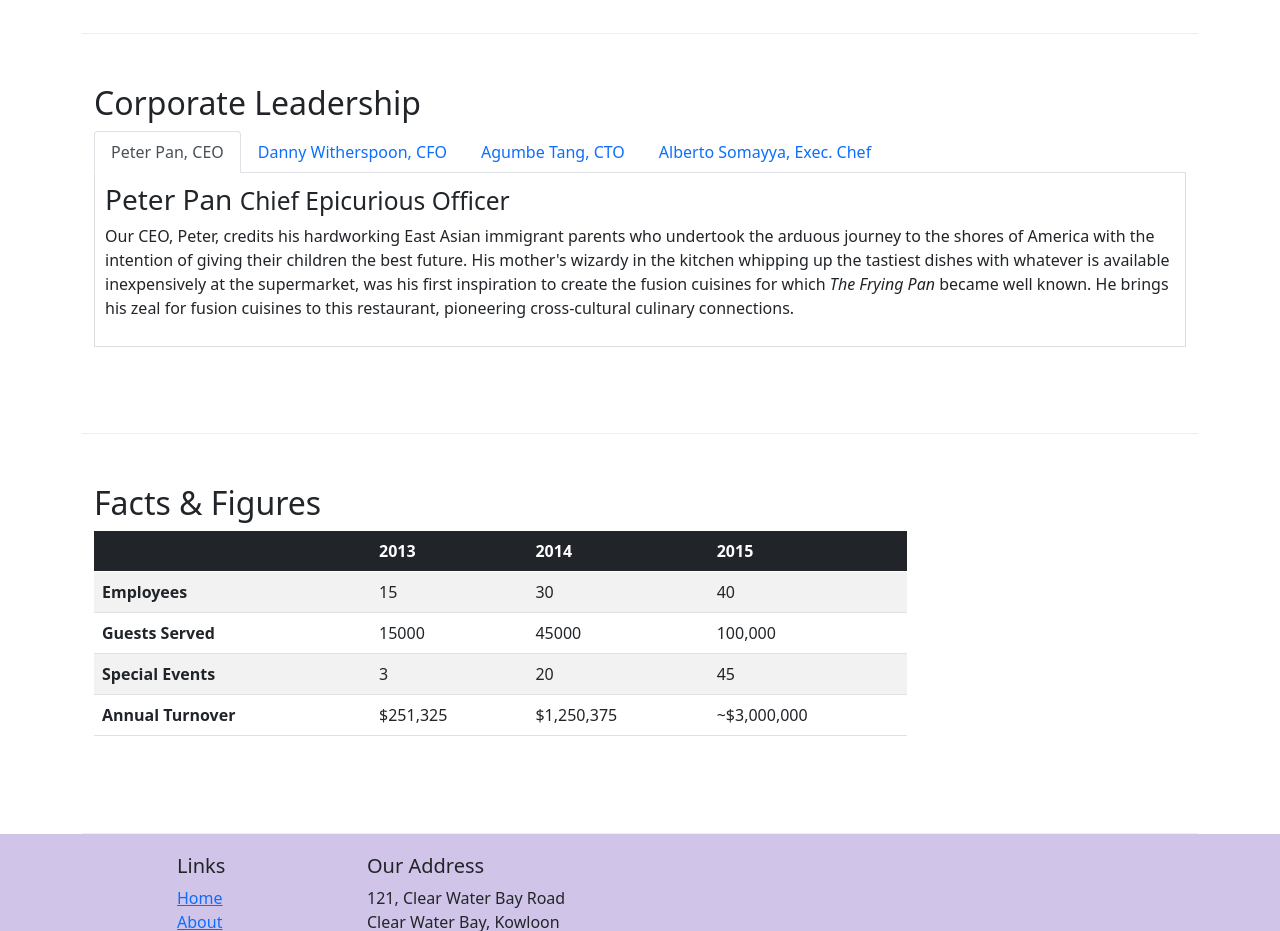
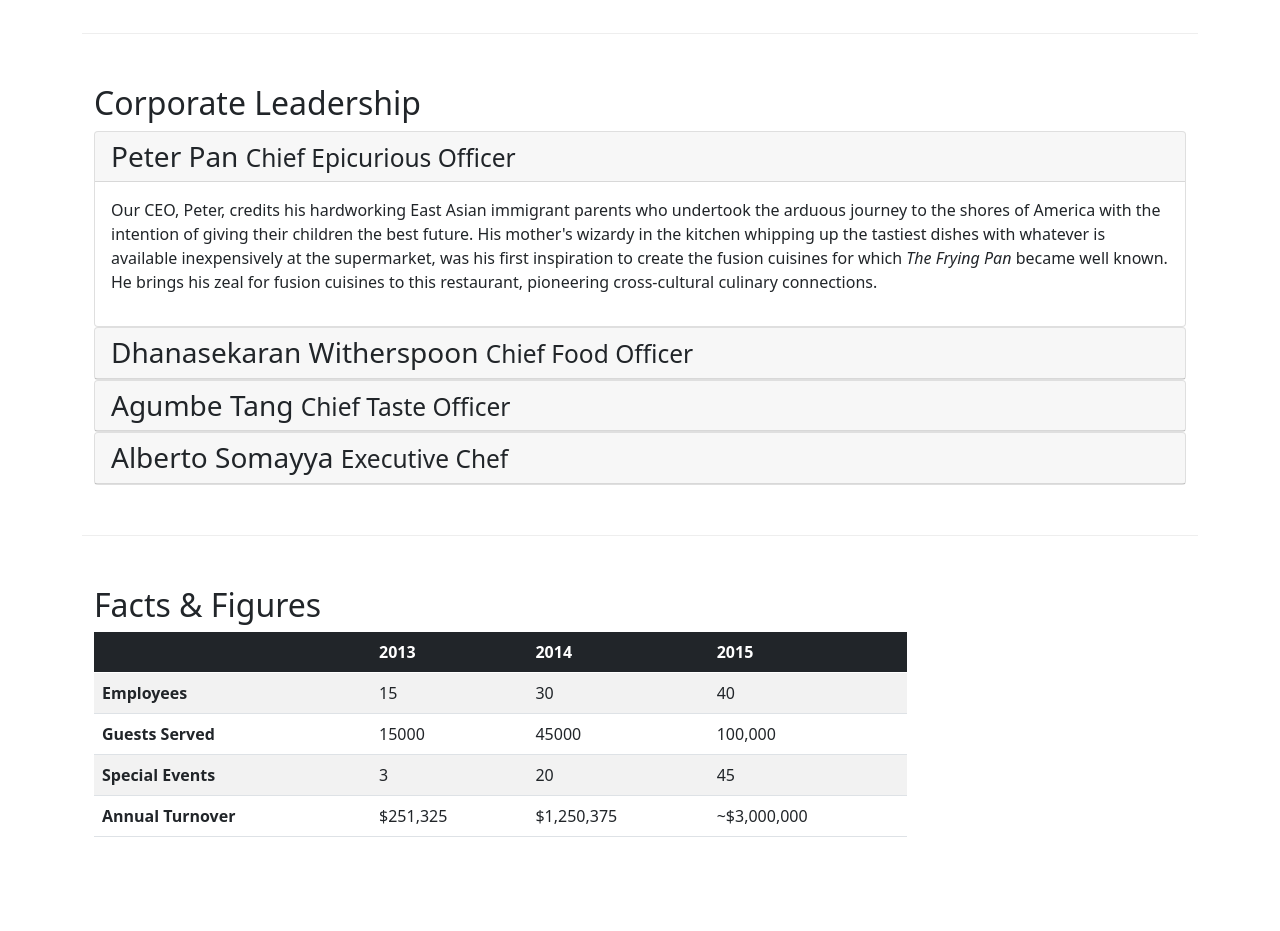
Before and after one commit to vishwaksena-dingari/Responsive-Hotel-Website, a website: page aboutus.html in a window 1280 px wide. Shown: the part 880-1811 px from the top of the page. Drawn offline with nearby package versions, Linux system fonts and the light colour scheme.

Commit message:
Accordion

```diff
--- a/aboutus.html
+++ b/aboutus.html
@@ -111,37 +111,43 @@
         <div class="row row-content">
             <div class="col-12">
                 <h2>Corporate Leadership</h2>
-                <ul class="nav nav-tabs">
-                    <li class="nav-item">
-                        <a class="nav-link active" href="#peter" role="tab" data-bs-toggle="tab">Peter Pan, CEO</a>
-                    </li>
-                    <li class="nav-item">
-                        <a class="nav-link" href="#danny" role="tab" data-bs-toggle="tab">Danny Witherspoon, CFO</a>
-                    </li>
-                    <li class="nav-item">
-                        <a class="nav-link" href="#agumbe" role="tab" data-bs-toggle="tab">Agumbe Tang, CTO</a>
-                    </li>
-                    <li class="nav-item">
-                        <a class="nav-link" href="#alberto" role="tab" data-bs-toggle="tab">Alberto Somayya, Exec. Chef</a>
-                    </li>
-                </ul>
-                <div class="tab-content">
-                    <div role="tabpanel" class="tab-pane fade show active" id="peter">
-                        <h3>Peter Pan <small>Chief Epicurious Officer</small></h3>
-                        <p class="d-none d-sm-block">Our CEO, Peter, credits his hardworking East Asian immigrant
+                <div id="accordion">
+                    <div class="card">
+                        <div class="card-header" role="tab" id="peterhead">
+                            <h3 class="mb-0">
+                                <div data-bs-toggle="collapse" data-bs-target="#peter">Peter Pan <small>Chief Epicurious
+                                        Officer</small></div>
+                            </h3>
+                        </div>
+                        <div role="tabpanel" class="collapse show" id="peter" data-bs-parent="#accordion">
+                            <div class="card-body">
+                                <p class="d-none d-sm-block">Our CEO, Peter, credits his hardworking East Asian
+                                    immigrant
                                     parents who
                                     undertook the arduous
-                            journey to the shores of America with the intention of giving their children the best
+                                    journey to the shores of America with the intention of giving their children the
+                                    best
                                     future. His
-                            mother's wizardy in the kitchen whipping up the tastiest dishes with whatever is available
-                            inexpensively at the supermarket, was his first inspiration to create the fusion cuisines
+                                    mother's wizardy in the kitchen whipping up the tastiest dishes with whatever is
+                                    available
+                                    inexpensively at the supermarket, was his first inspiration to create the fusion
+                                    cuisines
                                     for which
-                            <em>The Frying Pan</em> became well known. He brings his zeal for fusion cuisines to this
+                                    <em>The Frying Pan</em> became well known. He brings his zeal for fusion cuisines to
+                                    this
                                     restaurant, pioneering cross-cultural culinary connections.
                                 </p>
                             </div>
-                    <div role="tabpanel" class="tab-pane fade" id="danny">
-                        <h3>Dhanasekaran Witherspoon <small>Chief Food Officer</small></h3>
+                        </div>
+                    </div>
+                    <div class="card">
+                        <div class="card-header" role="tab" id="dannyhead">
+                            <h3 class="mb-0">
+                                <div data-bs-toggle="collapse" data-bs-target="#danny">Dhanasekaran Witherspoon <small>Chief Food Officer</small></div>
+                            </h3>
+                        </div>
+                        <div role="tabpanel" class="collapse" id="danny" data-bs-parent="#accordion">
+                            <div class="card-body">
                                 <p class="d-none d-sm-block">Our CFO, Danny, as he is affectionately referred to by his
                                     colleagues,
                                     comes from a long established
@@ -152,8 +158,16 @@
                                     <em>Everything that runs, wins, and everything that stays, pays!</em>
                                 </p>
                             </div>
-                    <div role="tabpanel" class="tab-pane fade" id="agumbe">
-                        <h3>Agumbe Tang <small>Chief Taste Officer</small></h3>
+                        </div>
+                    </div>
+                    <div class="card">
+                        <div class="card-header" role="tab" id="agumbehead">
+                            <h3 class="mb-0">
+                                <div data-bs-toggle="collapse" data-bs-target="#agumbe">Agumbe Tang <small>Chief Taste Officer</small></div>
+                            </h3>
+                        </div>
+                        <div role="tabpanel" class="collapse" id="agumbe" data-bs-parent="#accordion">
+                            <div class="card-body">
                                 <p class="d-none d-sm-block">Blessed with the most discerning gustatory sense, Agumbe, our CTO,
                                     personally ensures that every dish
                                     that we serve meets his exacting tastes. Our chefs dread the tongue lashing that ensues if
@@ -162,8 +176,16 @@
                                         survive
                                         my lick.</em></p>
                             </div>
-                    <div role="tabpanel" class="tab-pane fade" id="alberto">
-                        <h3>Alberto Somayya <small>Executive Chef</small></h3>
+                        </div>
+                    </div>
+                    <div class="card">
+                        <div class="card-header" role="tab" id="albertohead">
+                            <h3 class="mb-0">
+                                <div data-bs-toggle="collapse" data-bs-target="#alberto">Alberto Somayya <small>Executive Chef</small></div>
+                            </h3>
+                        </div>
+                        <div role="tabpanel" class="collapse" id="alberto" data-bs-parent="#accordion">
+                            <div class="card-body">
                                 <p class="d-none d-sm-block">Award winning three-star Michelin chef with wide International
                                     experience
                                     having worked closely with
@@ -172,6 +194,8 @@
                                         get
                                         a
                                         winning hit! Amma Mia!</em></p>
+                            </div>
+                        </div>
                     </div>
                 </div>
             </div>
```
Lines whose indentation alone changed are shown as unchanged.
